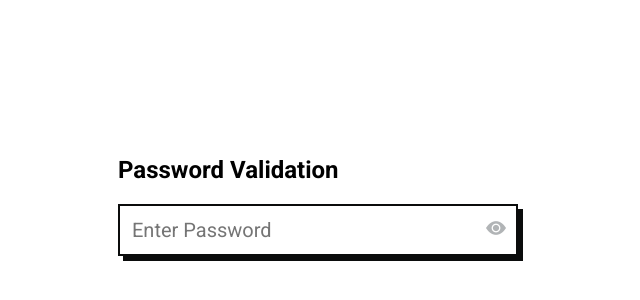
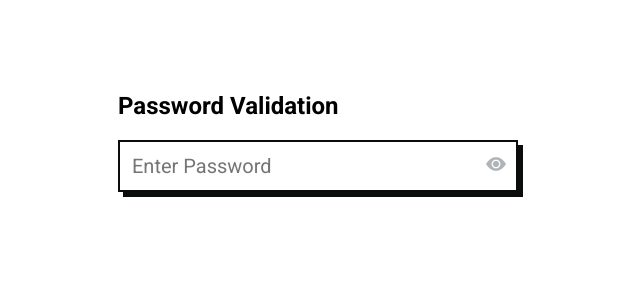
Before and after one commit to imtiazAhmd/password-validation, a website with bundled scripts: page index.html in a window 1280 px wide. Shown: the part 204-504 px from the top of the page, without its empty margins (222-862 px from the left). Built offline with nearby package versions, Linux system fonts and the light colour scheme.

Commit message:
Fixes styling issue for the main container

```diff
--- a/scss/main.scss
+++ b/scss/main.scss
@@ -14,4 +14,5 @@ body {
 .container {
     width: 37.5rem; // 600px
     padding: 1.25rem; // 20px
+    margin-top: -10%; // This is to vertically center the container
 }
```
Also changed, not shown: assets/css/style.css.
